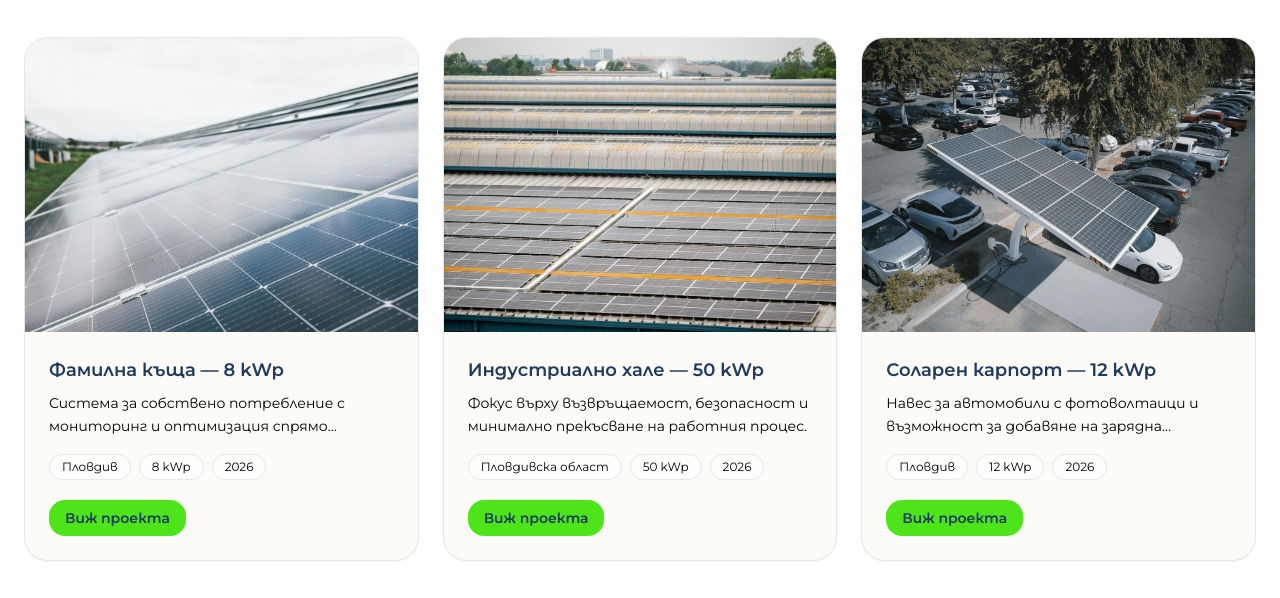
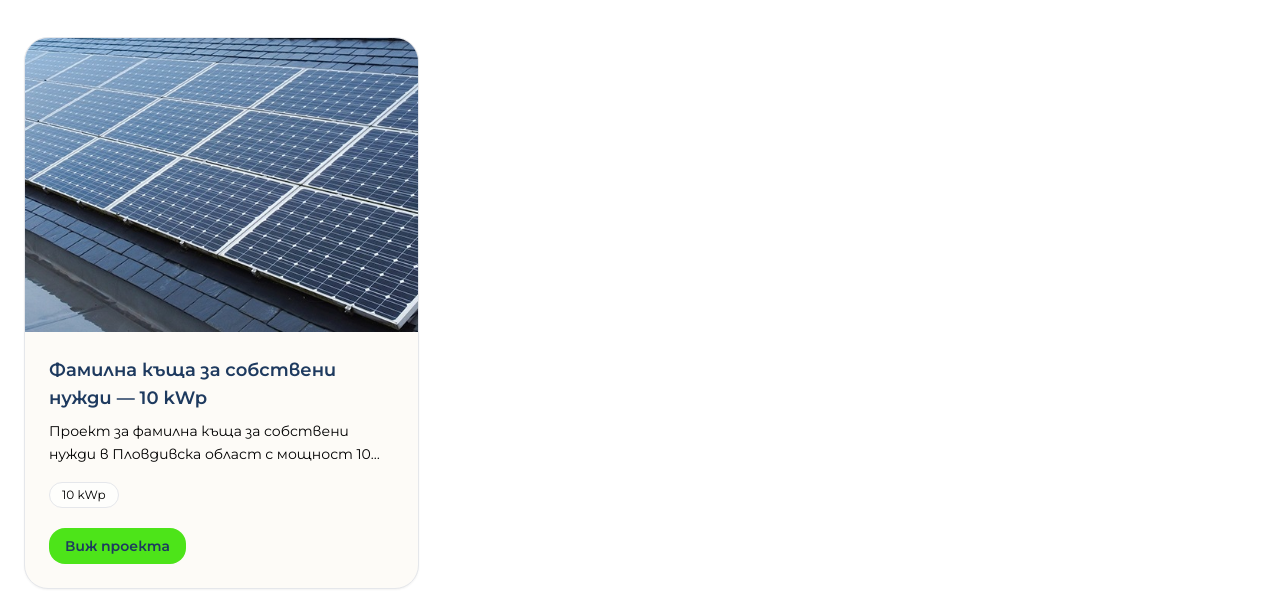
Before and after one commit to webstudio28/dreamelectricbg, an Eleventy site: page src/proekti/index.njk in a window 1280 px wide. Shown: the part 354-952 px from the top of the page. Built offline with nearby package versions, Linux system fonts and the light colour scheme; Eleventy itself is replaced by a stand-in of ours; files that its build step writes are made by us from their sources.

Commit message:
ready services and projects

```diff
--- a/src/_data/projects.json
+++ b/src/_data/projects.json
@@ -1,35 +1,13 @@
 [
   {
     "slug": "familna-kashta-plovdiv-8kwp",
-    "title": "Фамилна къща — 8 kWp",
-    "location": "Пловдив",
-    "type": "Покривна система (дом)",
-    "capacityKwp": 8,
+    "title": "Фамилна къща за собствени нужди — 10 kWp",
+    "location": "Пловдивска област",
+    "type": "Фамилна къща",
+    "capacityKwp": 10,
     "year": 2026,
-    "shortDescription": "Система за собствено потребление с мониторинг и оптимизация спрямо профила на домакинството.",
-    "longDescription": "Проектът е изпълнен като решение „до ключ“: оглед, проектиране, доставка и монтаж. След стартирането е настроен мониторинг за следене на производството и аларми при отклонения.",
-    "images": ["prj-home-1.jpg", "prj-home-2.jpg"]
-  },
-  {
-    "slug": "biznes-hale-50kwp",
-    "title": "Индустриално хале — 50 kWp",
-    "location": "Пловдивска област",
-    "type": "Покривна система (бизнес)",
-    "capacityKwp": 50,
-    "year": 2026,
-    "shortDescription": "Фокус върху възвръщаемост, безопасност и минимално прекъсване на работния процес.",
-    "longDescription": "Изпълнение с координация по график на обекта, монтаж и стартиране с настройки. Активиран е мониторинг за контрол на реалното производство и по-бърза реакция при отклонения.",
-    "images": ["prj-business-1.jpg"]
-  },
-  {
-    "slug": "solar-carport-12kwp",
-    "title": "Соларен карпорт — 12 kWp",
-    "location": "Пловдив",
-    "type": "Навес за автомобили",
-    "capacityKwp": 12,
-    "year": 2026,
-    "shortDescription": "Навес за автомобили с фотоволтаици и възможност за добавяне на зарядна станция.",
-    "longDescription": "Проектът комбинира функционална конструкция и производство на енергия. Системата е настроена за мониторинг и лесно следене на продукцията.",
-    "images": ["prj-carport-1.jpg"]
+    "shortDescription": "Проект за фамилна къща за собствени нужди в Пловдивска област с мощност 10 kWp, изпълнен в рамките на около 1 месец.",
+    "longDescription": "Този проект е реализиран за фамилна къща в Пловдивска област с основна цел надеждно покриване на собственото потребление и по-добра предвидимост на месечните разходи за електроенергия.\n\nСистемата е с инсталирана мощност 10 kWp и е планирана така, че да отговаря на реалните нужди на домакинството, без излишно оразмеряване. Изпълнението премина през всички ключови етапи - оглед на място, техническо планиране, монтаж и пускане в експлоатация.\n\nЦялата изработка беше завършена в рамките на около 1 месец, като фокусът беше върху чисто изпълнение, правилна настройка и стабилна работа в ежедневна експлоатация.",
+    "images": ["project1_1.jpg", "project1_2.jpg", "project1_3.jpg", "project1_4.jpg"]
   }
 ]
--- a/src/_includes/footer.njk
+++ b/src/_includes/footer.njk
@@ -64,7 +64,7 @@
       </div>
     </div>
 
-    <p class="mt-12 pt-8 border-t border-white/10 text-white/45 text-sm">&copy; {{ site.currentYear }} {{ site.brand.name }}</p>
+    <p class="mt-12 pt-8 border-t border-white/10 text-white/45 text-sm">&copy; 2026 dreamelectric.bg</p>
   </div>
 </footer>
 
--- a/src/proekti/index.njk
+++ b/src/proekti/index.njk
@@ -21,9 +21,7 @@ description: Примерни изпълнени проекти — фотово
             <h2 class="text-lg font-semibold text-brand-blue group-hover:underline">{{ p.title }}</h2>
             <p class="mt-2 text-sm text-brand-blue/80 leading-relaxed line-clamp-2">{{ p.shortDescription }}</p>
             <div class="mt-4 flex flex-wrap gap-2 text-xs text-brand-blue/80">
-              {% if p.location %}<span class="rounded-full border border-brand-blue/15 px-3 py-1 bg-white/70">{{ p.location }}</span>{% endif %}
               {% if p.capacityKwp %}<span class="rounded-full border border-brand-blue/15 px-3 py-1 bg-white/70">{{ p.capacityKwp }} kWp</span>{% endif %}
-              {% if p.year %}<span class="rounded-full border border-brand-blue/15 px-3 py-1 bg-white/70">{{ p.year }}</span>{% endif %}
             </div>
             <div class="mt-5 inline-flex items-center justify-center rounded-2xl bg-brand-accent text-brand-blue font-semibold px-4 py-2 text-sm hover:opacity-95">
               Виж проекта
--- a/src/proekti/project.njk
+++ b/src/proekti/project.njk
@@ -21,10 +21,8 @@ eleventyComputed:
           <p class="mt-4 text-brand-blue/80 leading-relaxed max-w-2xl">{{ project.shortDescription }}</p>
 
           <div class="mt-6 flex flex-wrap gap-2 text-xs text-brand-blue/80">
-            {% if project.location %}<span class="rounded-full border border-brand-blue/15 px-3 py-1 bg-brand-buttercream">{{ project.location }}</span>{% endif %}
             {% if project.type %}<span class="rounded-full border border-brand-blue/15 px-3 py-1 bg-brand-buttercream">{{ project.type }}</span>{% endif %}
             {% if project.capacityKwp %}<span class="rounded-full border border-brand-blue/15 px-3 py-1 bg-brand-buttercream">{{ project.capacityKwp }} kWp</span>{% endif %}
-            {% if project.year %}<span class="rounded-full border border-brand-blue/15 px-3 py-1 bg-brand-buttercream">{{ project.year }}</span>{% endif %}
           </div>
 
           <div class="mt-8 flex flex-wrap gap-3">
```
Also changed, not shown: src/assets/images/prj-home-3.jpg (added), src/assets/images/project1_1.jpg (added), src/assets/images/project1_2.jpg (added), src/assets/images/project1_3.jpg (added), src/assets/images/project1_4.jpg (added).
